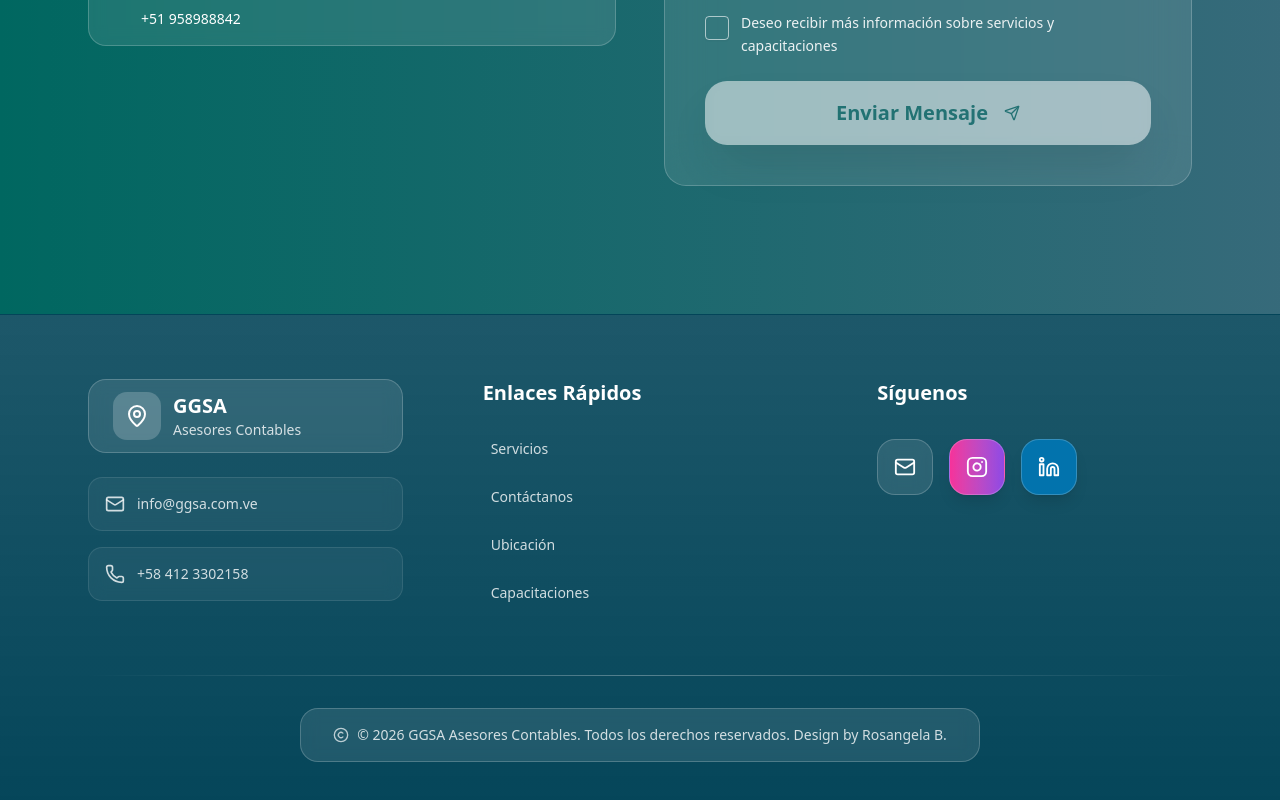
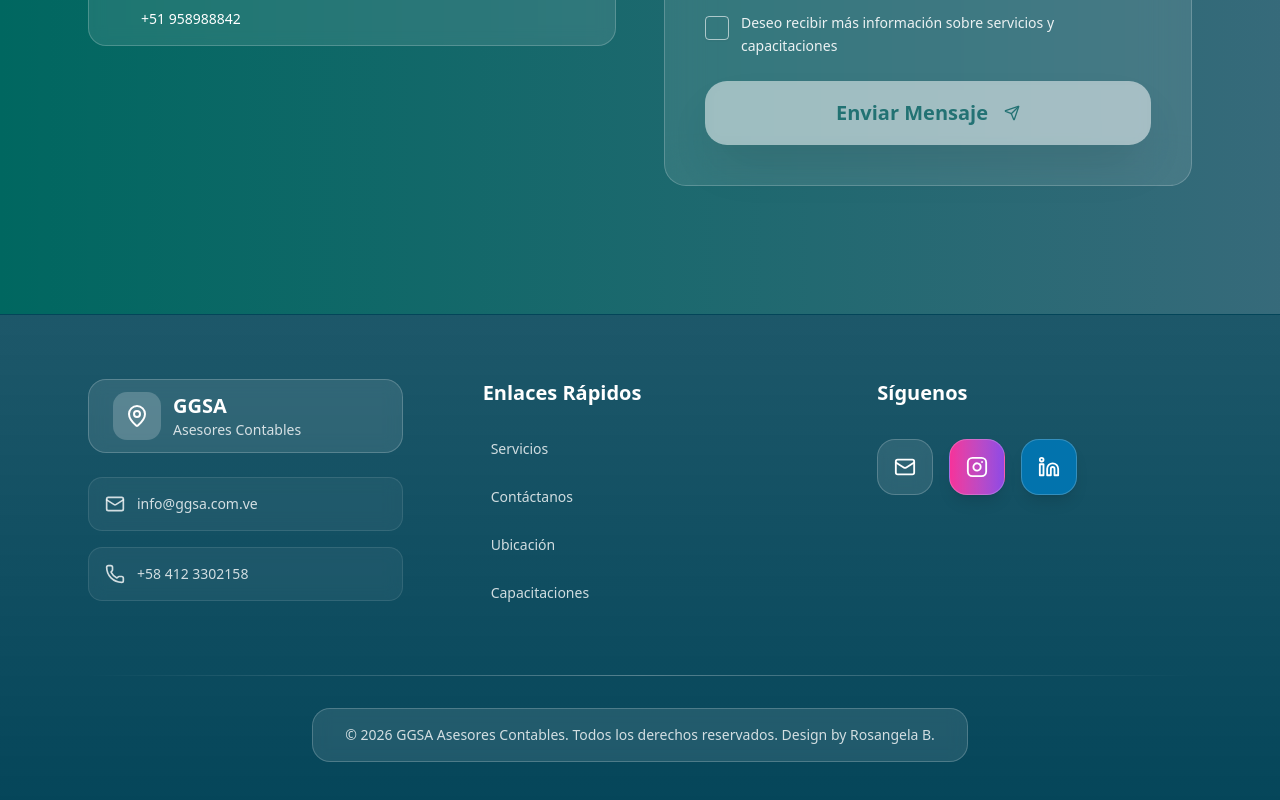
Before and after one commit to rossdua/ggsa-next, a Next.js app: page / in a window 1280 px wide. Shown: the part 9092-9892 px from the top of the page. Built offline with nearby package versions, Linux system fonts and the light colour scheme.

Commit message:
update: detalles

```diff
--- a/components/Footer.tsx
+++ b/components/Footer.tsx
@@ -120,7 +120,7 @@ export default function Footer() {
         {/* Copyright MODIFICADO */}
         <div className="text-center">
           <div className="inline-flex items-center gap-2 bg-white/10 backdrop-blur-sm px-8 py-4 rounded-2xl border border-white/20">
-            <Copyright className="w-4 h-4 text-white/70" />
+           {/*  <Copyright className="w-4 h-4 text-white/70" /> */}
             <p className="text-white/80 text-sm font-medium">
               © 2026 GGSA Asesores Contables. Todos los derechos reservados. Design by Rosangela B.
               <br />
```
